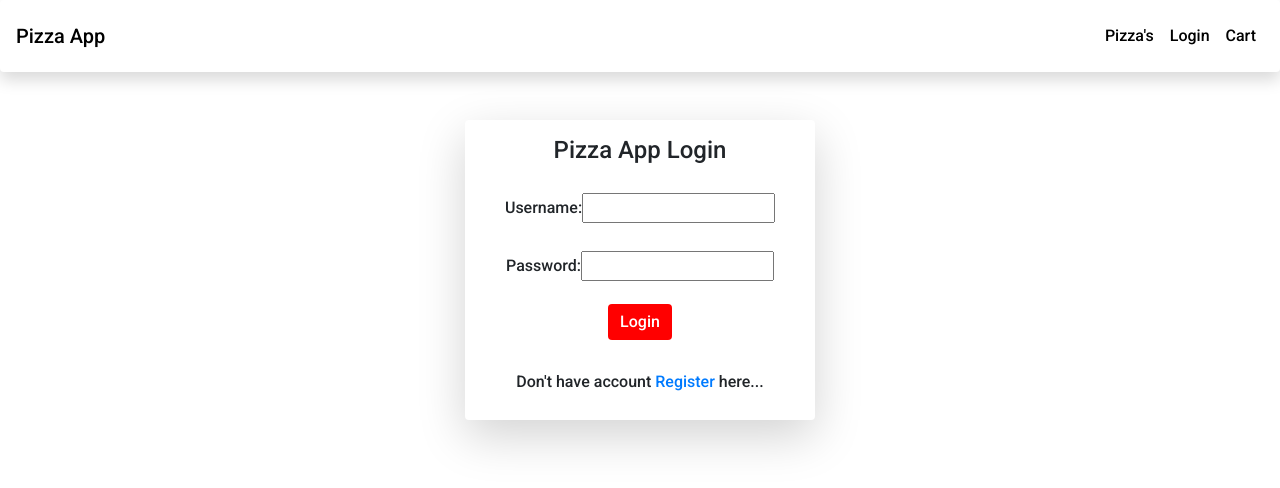
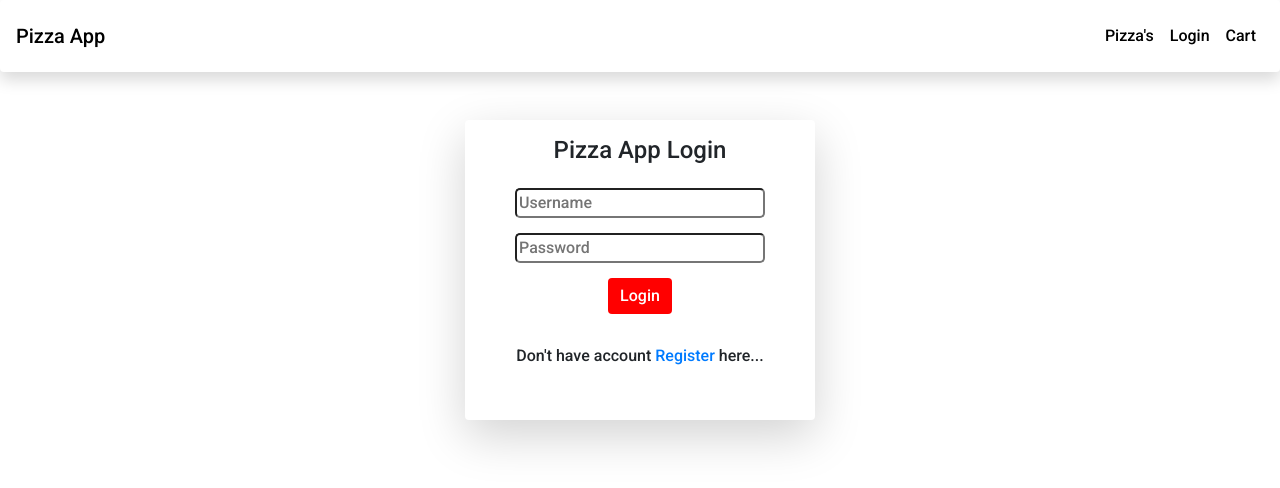
Before and after one commit to SANKAR2167/OM-Frontend, a React (Create React App) app: page /login in a window 1280 px wide. Shown: the top 488 px of the page. Built offline with nearby package versions, Linux system fonts and the light colour scheme.

Commit message:
om frontend

```diff
--- a/src/App.css
+++ b/src/App.css
@@ -70,6 +70,13 @@ select{
   align-items: center;
 }
 
+.lg-box, .input{
+  width: 250px;
+  height: 30px;
+  margin-top: 15px;
+  border-radius: 5px;
+}
+
 .registerationform{
   width: 350px;
   height: 350px;
@@ -98,3 +105,20 @@ label{
 .gohome{
   font-size: 30px;
 }
+
+.cart{
+  display: flex;
+  flex-direction: row;
+  flex-wrap: wrap;
+  justify-content: space-between;
+  align-items: center;
+}
+
+.cart-list{
+
+  height: auto;
+}
+
+.sub-total{
+
+}
--- a/src/App.js
+++ b/src/App.js
@@ -174,9 +174,10 @@ function App() {
       <Routes>
         <Route path='*' element={<NotFound />} />
         <Route path='/' element={<Welcome />} />
-        <Route path='/pizzas' element={<Pizza />} />
+        <Route path='/pizza' element={<Pizza />} />
         <Route path='/login' element={<LoginForm />} />
         <Route path='/register' element={<RegistrationForm />} />
+        <Route path='/cart' element={<CartPage />} />
       </Routes>
 
     </div>
@@ -195,9 +196,9 @@ function App() {
   function Welcome() {
     return (
       <div>
-        <h1>Wlcome to Pizza App</h1>
+        <h1>Welcome to Pizza App</h1>
         <br />
-        <Pizza/>
+
       </div>
     )
   }
@@ -207,6 +208,22 @@ function App() {
       {PizzaData.map(prl => <Homepage pizzas={prl} />)}
     </div>;
   }
+
+  function CartPage(){
+    return(
+      <div className='cart container-lg'>
+        <div className='cart-list'>
+          <h4>Item's List</h4>
+
+        </div>
+        <div className='sub-total'>
+          <h4>Total Amount</h4>
+          <p>RS/-</p>
+
+        </div>
+      </div>
+    )
+  }
 }
 
 
--- a/src/Homepage.js
+++ b/src/Homepage.js
@@ -36,7 +36,7 @@ export function Homepage({ pizzas }) {
                 <span className='price'>Price : {pizzas.prices[0][varient] * quantity} Rs/- </span>
               </div>
               <div>
-                <button type='submit' className='btn' onClick={addtocart}>ADD TO CART</button>
+                <button type='submit' className='btn'>ADD TO CART</button>
               </div>
             </div>
           </div>
--- a/src/LoginForm.js
+++ b/src/LoginForm.js
@@ -15,21 +15,19 @@ export function LoginForm() {
     <div className='user'>
       <form onSubmit={handleSubmit} className='loginform shadow-lg p-3 mb-5 bg-white rounded'>
         <h4>Pizza App Login</h4>
-        <label>
-          Username:
         <input
+          className='lg-box'
           type="text"
           value={username}
-            onChange={e => setUsername(e.target.value)} />
-        </label>
+          onChange={e => setUsername(e.target.value)}
+          placeholder='Username' />
         <br />
-        <label>
-          Password:
         <input
+          className='lg-box'
+          placeholder='Password'
           type="password"
           value={password}
           onChange={e => setPassword(e.target.value)} />
-        </label>
         <br />
         <button type="submit" className='btn login'>Login</button>
         <p className='reg'>Don't have account <Link to="/register">Register</Link> here...</p>
--- a/src/Navbar.js
+++ b/src/Navbar.js
@@ -18,7 +18,7 @@ export function Navbar() {
               <Link className="nav-link" to="/login">Login</Link>
             </li>
             <li className="nav-item">
-              <Link className="nav-link" to="#">Cart</Link>
+              <Link className="nav-link" to="/cart">Cart</Link>
             </li>
           </ul>
         </div>
--- a/src/RegistrationForm.js
+++ b/src/RegistrationForm.js
@@ -78,17 +78,14 @@ export function RegistrationForm() {
       <form onSubmit={handleSubmit} className='registerationform shadow-lg p-3 mb-5 bg-white rounded'>
         <h4>Pizza App User Registration</h4>
         {/* Labels and inputs for form data */}
-        <label className="label">Username: </label>
         <input onChange={handleName} className="input"
-          value={name} type="text" /> <br />
+          value={name} type="text" placeholder='Username'/> <br />
 
-        <label className="label">Email: </label>
         <input onChange={handleEmail} className="input"
-          value={email} type="email" /> <br />
+          value={email} type="email" placeholder='Email'/> <br />
 
-        <label className="label">Password: </label>
         <input onChange={handlePassword} className="input"
-          value={password} type="password" /> <br />
+          value={password} type="password" placeholder='Password'/> <br />
 
         <button onClick={handleSubmit} className="btn login" type="submit">
           Register
```
Lines whose indentation alone changed are shown as unchanged.
